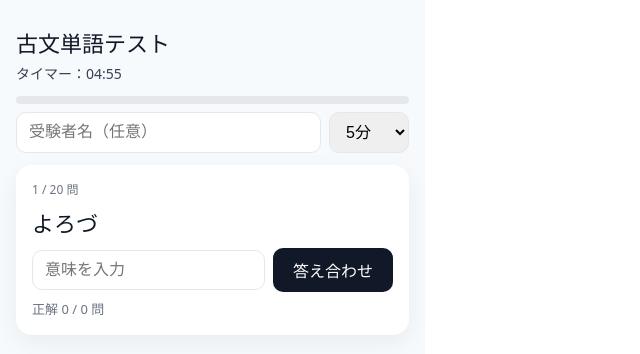
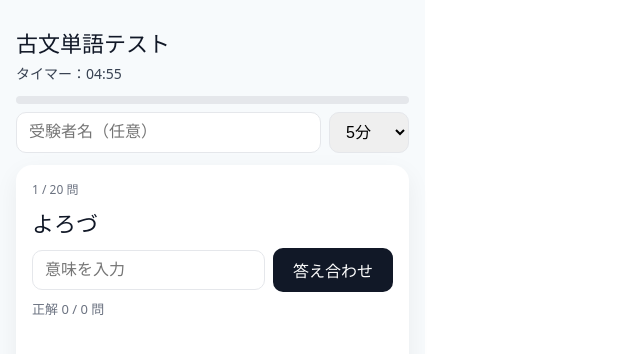
Before and after one commit to kohiramotonetz-create/kobun-quiz, a React (Vite) app: page / in a window 1280 px wide. Shown: the top 354 px of the page, without its empty margins (0-640 px from the left). Built offline with nearby package versions, Linux system fonts and the light colour scheme.

Commit message:
サイズ調整

```diff
--- a/src/App.jsx
+++ b/src/App.jsx
@@ -9,23 +9,23 @@ const DEFAULT_CSV = `問題番号,古文単語,日本語訳\n1,をかし,趣が
 
 // ---- minimal CSS (mobile first) ----
 const S = {
-  page: { minHeight: '100vh', display: 'flex', flexDirection: 'column', alignItems: 'center', padding: '16px', background: '#f7fafc', color: '#111827' },
+  page: { minHeight: '100svh', display: 'flex', flexDirection: 'column', alignItems: 'center', padding: '16px', background: '#f7fafc', color: '#111827' },
   container: { width: '100%', maxWidth: 420 },
   header: { fontSize: 22, fontWeight: 800, marginBottom: 8 },
   timer: { marginBottom: 12, fontSize: 14, color: '#374151' },
   controlsRow: { display: 'flex', gap: 8, marginBottom: 12 },
   input: { flex: 1, border: '1px solid #e5e7eb', borderRadius: 10, padding: '10px 12px', fontSize: 16 },
   select: { border: '1px solid #e5e7eb', borderRadius: 10, padding: '10px 12px', fontSize: 16 },
-  card: { background: '#fff', borderRadius: 16, boxShadow: '0 8px 24px rgba(0,0,0,0.06)', padding: 16 },
+  card: { background: '#fff', borderRadius: 16, boxShadow: '0 8px 24px rgba(0,0,0,0.06)', padding: 16, minHeight: 360 },
   counter: { fontSize: 12, color: '#6b7280', marginBottom: 8 },
   question: { fontSize: 22, fontWeight: 700, marginBottom: 8 },
   inputRow: { display: 'flex', gap: 8, alignItems: 'center' }, // 入力欄とボタンを横並びに
   answerInput: { flex: 1, border: '1px solid #e5e7eb', borderRadius: 10, padding: '10px 12px', fontSize: 16 },
   primaryBtn: { width: '120px', background: '#111827', color: '#fff', border: 0, borderRadius: 10, padding: '10px 12px', fontSize: 16, fontWeight: 700 }, // 固定幅で横幅統一
   muted: { fontSize: 13, color: '#6b7280', marginTop: 8 },
-  list: { marginTop: 12, maxHeight: 180, overflow: 'auto', padding: 0, listStyle: 'none' },
+  list: { marginTop: 12, maxHeight: 180, minHeight: 60, overflow: 'auto', padding: 0, listStyle: 'none' },
   li: (ok) => ({ padding: 12, borderRadius: 10, border: `1px solid ${ok ? '#86efac' : '#fca5a5'}`, background: ok ? '#ecfdf5' : '#fef2f2', marginBottom: 8 }),
-  footerCard: { textAlign: 'center', background: '#fff', borderRadius: 16, boxShadow: '0 8px 24px rgba(0,0,0,0.06)', padding: 16 },
+  footerCard: { textAlign: 'center', background: '#fff', borderRadius: 16, boxShadow: '0 8px 24px rgba(0,0,0,0.06)', padding: 16, minHeight: 360 },
   footerBtnsCol: { display: 'flex', flexDirection: 'column', gap: 8 },
   secBtn: { padding: '10px 12px', borderRadius: 10, border: '1px solid #e5e7eb', fontSize: 16, background: '#fff' },
   sendBtn: (disabled) => ({ padding: '10px 12px', borderRadius: 10, fontSize: 16, fontWeight: 700, border: 0, color: '#fff', background: disabled ? '#86efac' : '#059669' }),
```
